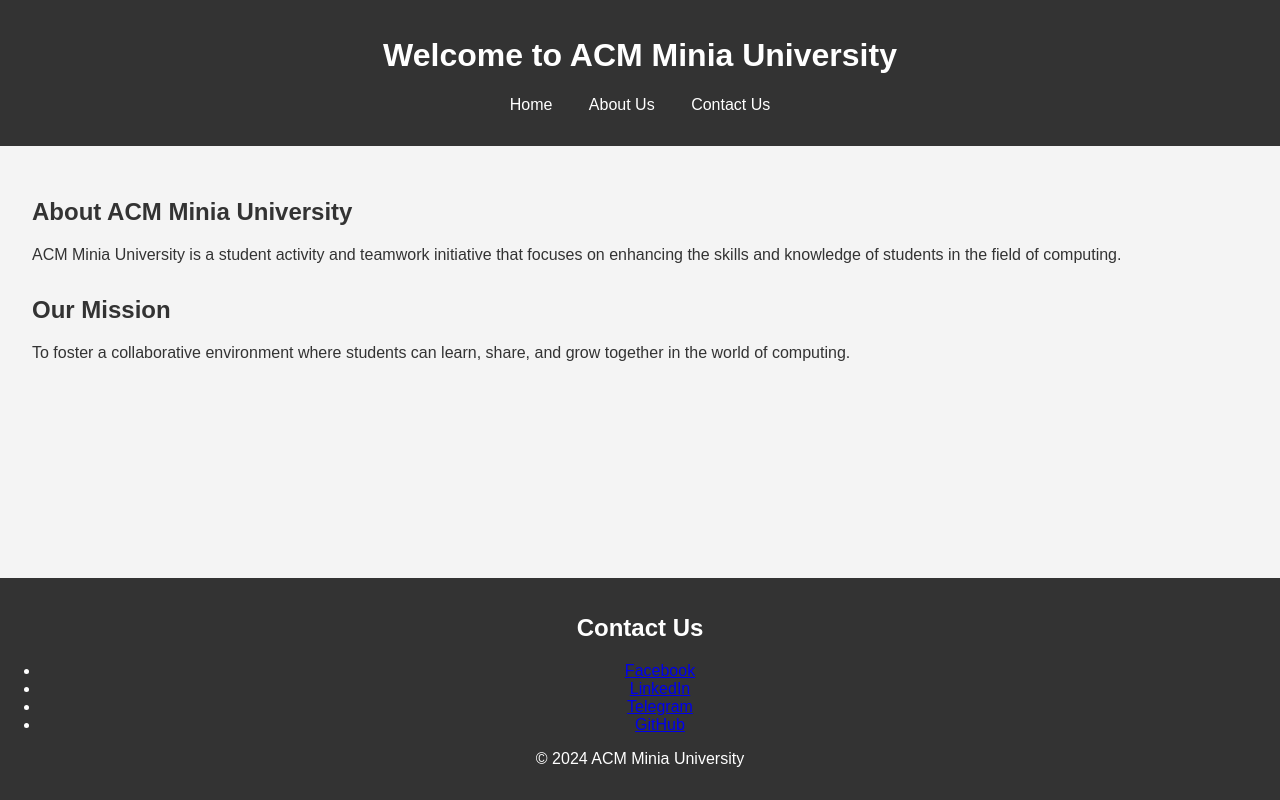
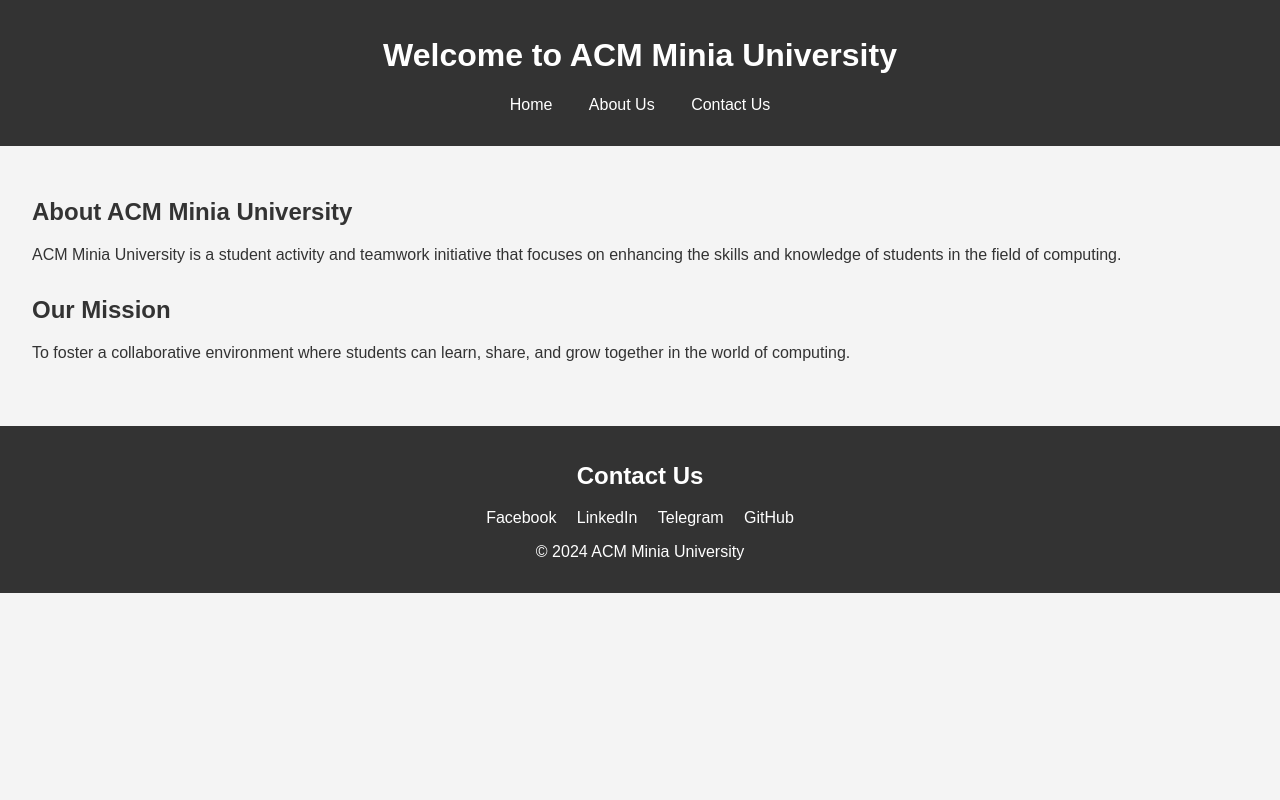
Before and after one commit to ACMMU/team, a plain HTML site: page index.html in a window 1280 px wide. Drawn offline with Linux system fonts and the light colour scheme.

Commit message:
Update styles.css

```diff
--- a/styles.css
+++ b/styles.css
@@ -41,7 +41,26 @@ footer {
     color: #fff;
     text-align: center;
     padding: 1em 0;
-    position: absolute;
+    position: relative;
     bottom: 0;
     width: 100%;
 }
+
+footer section#contacts {
+    margin-bottom: 1em;
+}
+
+footer section#contacts ul {
+    list-style: none;
+    padding: 0;
+}
+
+footer section#contacts ul li {
+    display: inline;
+    margin: 0 0.5em;
+}
+
+footer section#contacts ul li a {
+    color: #fff;
+    text-decoration: none;
+}
```
